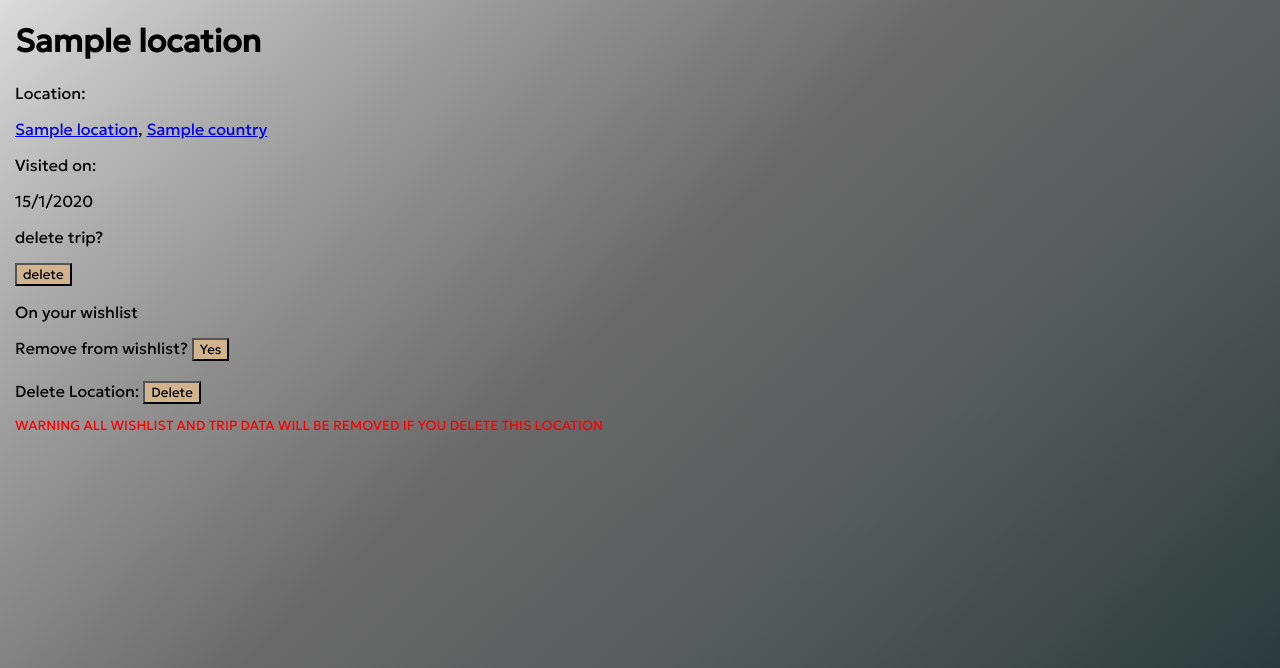
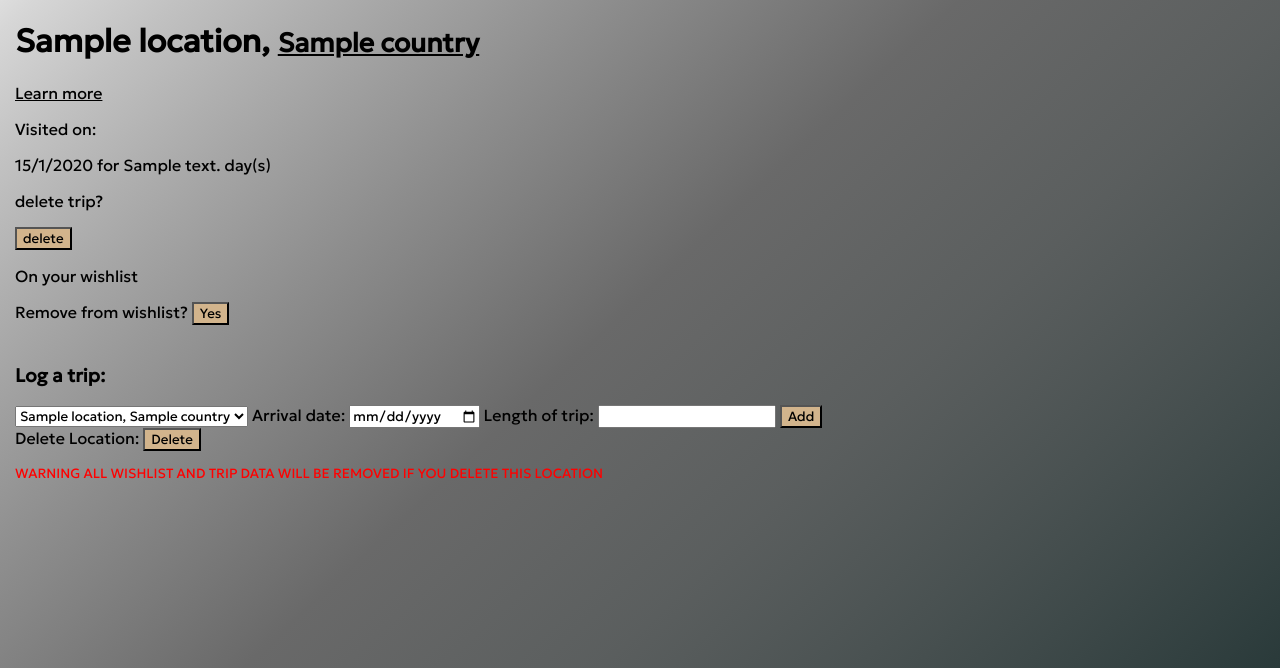
Before and after one commit to mr-mckenzie/Gravel-Travel, a Flask app: page /locations/1 in a window 1280 px wide. Shown: the part 102-770 px from the top of the page. Run offline with Flask 3, Linux system fonts and the light colour scheme; a database or web service that is not in the repository returns one stand-in record (values such as "Sample title"); some libraries are stand-ins or nearby versions.

Commit message:
added Wikipedia links and made formatting changes

```diff
--- a/static/css/style.css
+++ b/static/css/style.css
@@ -37,12 +37,7 @@ header > div > a {
 
 .header_flex_box > a {
     margin: 15px 30px 15px;
-    color: white;
     z-index: 1;
-}
-
-.header_flex_box > a:hover {
-    color:moccasin;
 }
 
 header > p {
@@ -143,21 +138,21 @@ header > p {
     z-index: 2;
 }
 
-.location_box > h3 > a, .location_box > h3 > span > a, .country_list > p > a {
+.white_anchor{
     color: white;
     z-index: 2;
 }
 
-.location_box > h3 > a:hover, .location_box > h3 > span > a:hover, .country_list > p > a:hover {
+.white_anchor:hover {
     color: moccasin;
 }
 
-.country_list > p > a {
+ .black_anchor {
     color: black;
     z-index: 2;
 }
 
-.country_list > p > a:hover {
+ .black_anchor:hover{
     color: white;
 }
 
@@ -237,7 +232,7 @@ header > p {
     height: auto;
 }
 
-#name, #continent-select, #country-select {
+#name, #continent-select, #country-select, #location-select, #date, #length {
     font-family: 'Geologica', sans-serif;
 }
 
--- a/templates/base.jinja
+++ b/templates/base.jinja
@@ -11,11 +11,11 @@
 <header>
   <div class="header_flex_box">
     <div class="header_overlay"></div>
-    <a href="/">Home</a>
-    <a href="/countries">Countries</a>
-    <a href="/locations">Locations</a>
-    <a href="/trips">Trips</a>
-    <a href="/wishlist">Wishlist</a>
+    <a class="white_anchor" href="/">Home</a>
+    <a class="white_anchor" href="/countries">Countries</a>
+    <a class="white_anchor" href="/locations">Locations</a>
+    <a class="white_anchor" href="/trips">Trips</a>
+    <a class="white_anchor" href="/wishlist">Wishlist</a>
   </div>
   <p>Gravel Travel - Rockin' all over the World!</p>
 </header>
--- a/templates/countries/edit.jinja
+++ b/templates/countries/edit.jinja
@@ -9,11 +9,11 @@
     <input class="button" type="submit" value="Submit" >
 </form>
 
-<p>Here are the locations in {{input_country.name}}:</p>
+<p>Locations in {{input_country.name}}:</p>
 
 {% for location in input_locations %}
 
-    <p> <a href="/locations/{{location.id}}">{{ location.name }}</a> </p>
+    <p> <a class="black_anchor" href="/locations/{{location.id}}">{{ location.name }}</a> </p>
 
     <form action="/locations/{{location.id}}/delete" method="post">
         <label for="delete">Delete Location:</label>
--- a/templates/countries/index.jinja
+++ b/templates/countries/index.jinja
@@ -11,7 +11,7 @@
     <h2>{{ continent['continent_name'] }}</h2>
 
     {% for country in continent['countries'] %}
-        <p> <a href="/countries/{{country.id}}">{{ country.name }}</a> </p>
+        <p> <a class="black_anchor" href="/countries/{{country.id}}">{{ country.name }}</a> </p>
     {% endfor %}
 
 </div>
--- a/templates/locations/index.jinja
+++ b/templates/locations/index.jinja
@@ -3,7 +3,7 @@
 {% block content %}
 <h1>Locations</h1>
 
-<a href="/locations/add">Add a location</a>
+<a class="black_anchor" href="/locations/add">Add a location</a>
 
 <div class="location_flex_box">
     {% for location in input_locations %}
@@ -12,7 +12,7 @@
 
     <div class="location_box" style="background-position: {{location.rand_bg_pos_x}}% {{location.rand_bg_pos_y}}%";>
         <div class="overlay"></div>
-        <h3 class="z-index"> <a href="/locations/{{location['location'].id}}">{{ location['location'].name }}</a>, <span class="country_span"><a href="/countries/{{location['location'].country.id}}">{{location['location'].country.name}} </a></span></h3>
+        <h3 class="z-index"> <a class="white_anchor" href="/locations/{{location['location'].id}}">{{ location['location'].name }}</a>, <span class="country_span"><a class="white_anchor" href="/countries/{{location['location'].country.id}}">{{location['location'].country.name}} </a></span></h3>
 
         <div class="visit_wishlist_flex_box">
 
--- a/templates/locations/single_location.jinja
+++ b/templates/locations/single_location.jinja
@@ -1,17 +1,15 @@
 {% extends 'base.jinja'%}
 
 {% block content %}
-<h1>{{input_location.name}}</h1>
+<h1>{{input_location.name}}, <span class="country_span"><a class="black_anchor" href="/countries/{{input_location.country.id}}">{{input_location.country.name}}</a></span></h1>
 
-<p>Location:</p>
-
-<p> <a href="/locations/{{input_location.id}}">{{ input_location.name }}</a>, <a href="/countries/{{input_location.country.id}}">{{input_location.country.name}}</a> </p>
+<p><a class="black_anchor" href="https://en.wikipedia.org/wiki/{{input_location.name}}" title="Learn more about {{input_location.name}} at Wikipedia">Learn more</a> </p>
 
 {% if has_visited == True%}
     <p> Visited on:</p>
     {% for trip in holidays %}
 
-        <p>{{trip[1].day}}/{{trip[1].month}}/{{trip[1].year}}</p>
+        <p>{{trip[1].day}}/{{trip[1].month}}/{{trip[1].year}} for {{trip[2]}} day(s)</p>
 
         <p>delete trip?</p>
         <form action="/locations/{{input_location.id}}/holiday/{{ trip[2] }}/delete" method="POST">
@@ -45,6 +43,21 @@
 
 {% endif %}
 <br>
+<h3>Log a trip:</h3>
+<form action="/trips/add" method="post">
+    <select name="location_id" id="location-select">
+        <option value="{{input_location.id}}">{{input_location.name}}, {{input_location.country.name}}</option>
+    </select>
+
+    <label for="date">Arrival date:</label>
+    <input type="date" name="date" id="date">
+
+    <label for="length">Length of trip:</label>
+    <input type="number" name="length" id="length" min="1">
+
+    <input type="submit" value="Add" class="button">
+</form>
+
 <form action="/locations/{{input_location.id}}/delete" method="post">
     <label for="delete">Delete Location:</label>
     <input class="button" id="delete" type="submit" value="Delete">
```
Also changed, not shown: controllers/trip_controller.py (+10 -1 lines), templates/countries/locations.jinja (+8 -3 lines), templates/trips/add.jinja (+5 -4 lines), templates/trips/index.jinja (+4 -4 lines).
